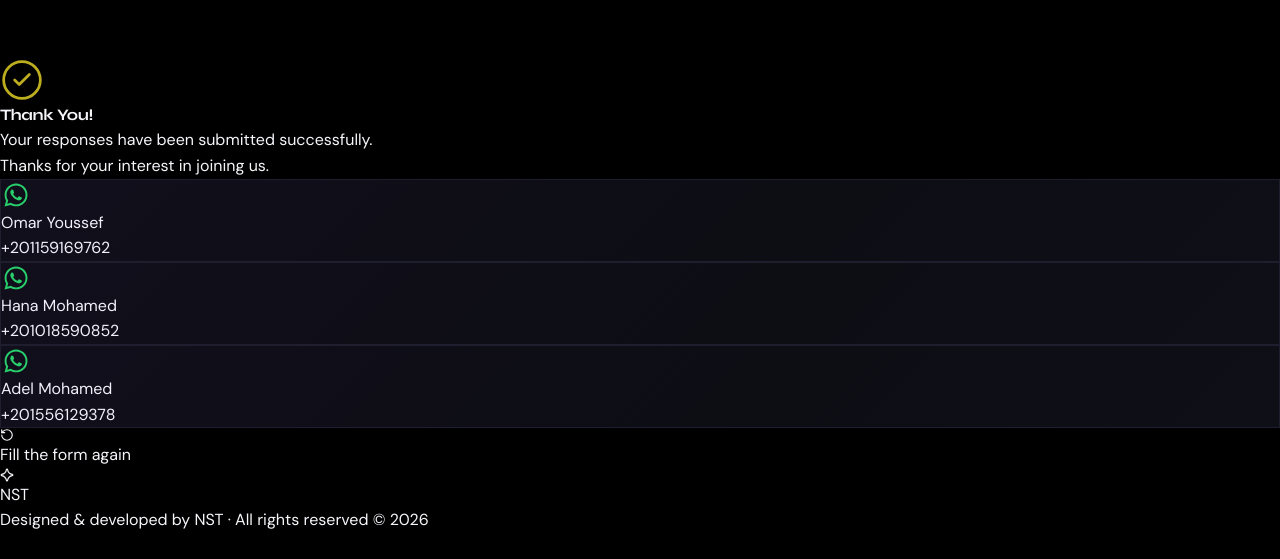
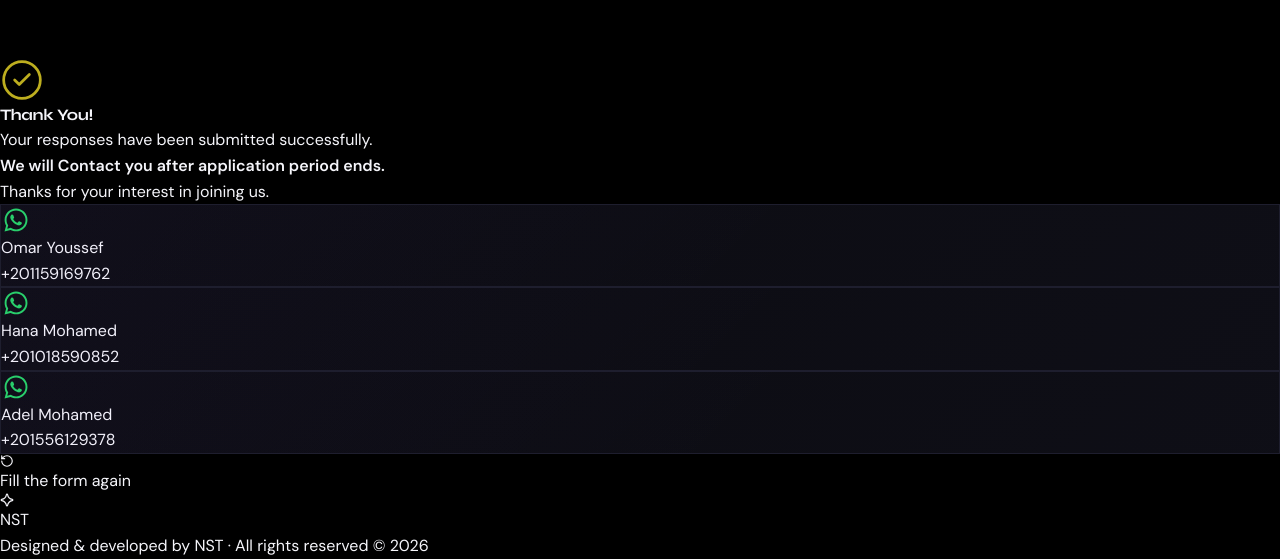
Before and after one commit to Ahmed-Youssef-404/NST-Custom-Form, a React (Vite) app: page /done in a window 1280 px wide. Shown: the part 1635-2194 px from the top of the page. Before the commit the page ends 2168 px from the top, so only its background shows below. Built offline with nearby package versions, Linux system fonts and the light colour scheme.

Commit message:
chore: change final sentence

```diff
--- a/src/pages/DonePage.tsx
+++ b/src/pages/DonePage.tsx
@@ -197,6 +197,7 @@ export function DonePage() {
             <h1 className="text-4xl font-black text-[var(--foreground)] mb-3">Thank You!</h1>
             <p className="text-[var(--muted)] leading-relaxed mb-10">
               Your responses have been submitted successfully. <br />
+              <strong>We will Contact you after application period ends. </strong> <br />
               Thanks for your interest in joining us.
             </p>
           </motion.div>
```
